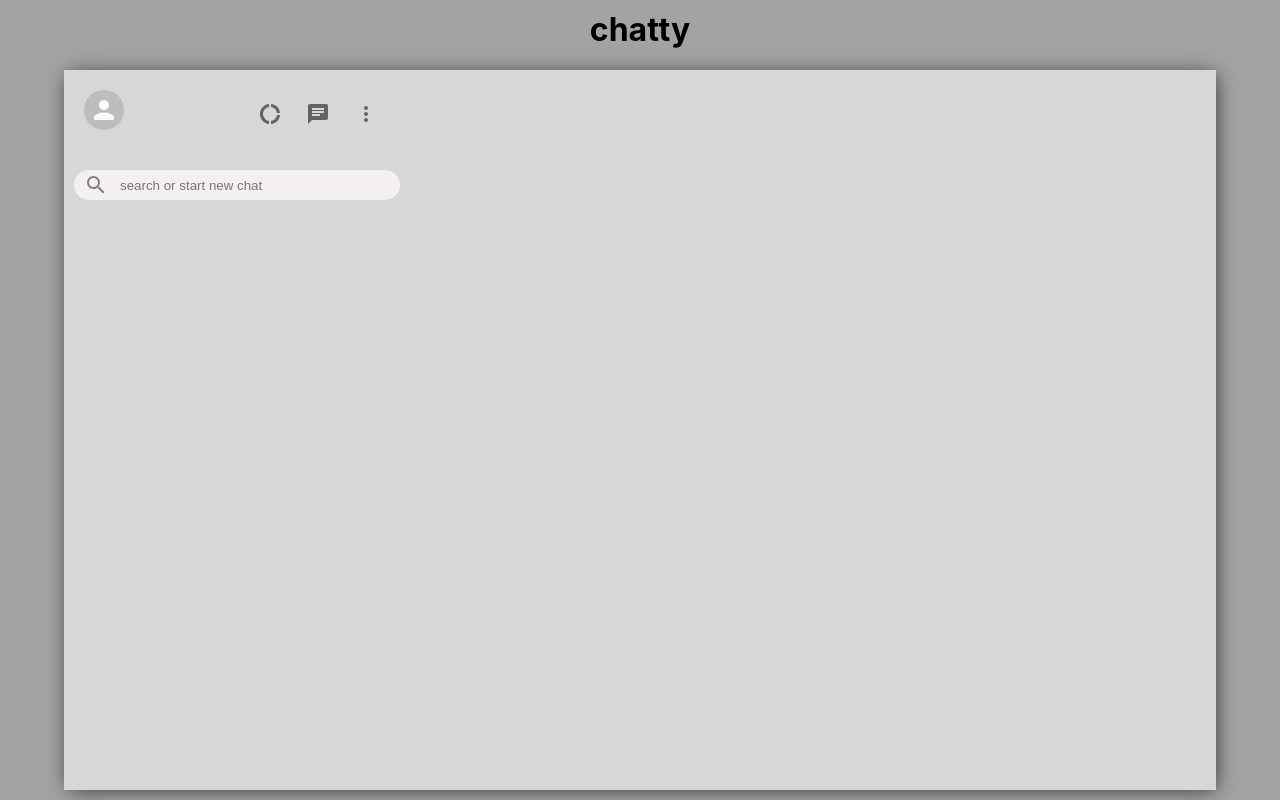
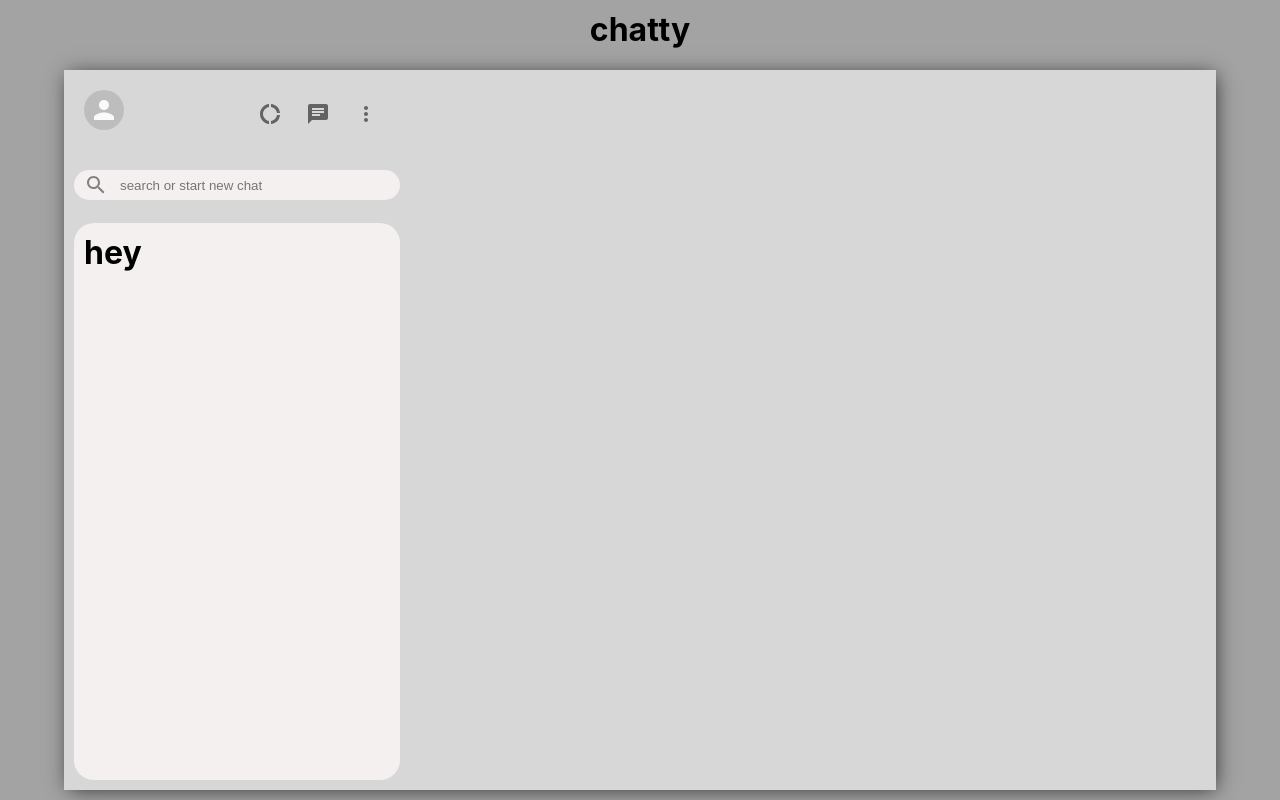
Before and after one commit to likithaaa/chatty, a React (Create React App) app: page / in a window 1280 px wide. Built offline with nearby package versions, Linux system fonts and the light colour scheme.

Commit message:
Fix padding and margin for chatbox

```diff
--- a/src/Sidebar.css
+++ b/src/Sidebar.css
@@ -41,3 +41,14 @@
   color: gray;
   padding: 10px;
 }
+
+.sidebarChat {
+  flex: 1;
+  background-color: rgb(244, 240, 240);
+  border-radius: 20px;
+  margin: 10px;
+}
+
+.sidebarChatContainer {
+  padding: 10px;
+}
--- a/src/Sidebar.jsx
+++ b/src/Sidebar.jsx
@@ -36,7 +36,7 @@ function Sidebar() {
         </div>
       </div>
 
-      <div className="sidebar_chats">
+      <div className="sidebarChat">
         <SidebarChat />
       </div>
     </div>
--- a/src/SidebarChat.jsx
+++ b/src/SidebarChat.jsx
@@ -1,7 +1,12 @@
 import React from 'react';
-import './SidebarChat.css';
+import './Sidebar.css';
+
 function SidebarChat() {
-  return <div className="sidebarChat"></div>;
+  return (
+    <div className="sidebarChatContainer">
+      <h1>hey</h1>
+    </div>
+  );
 }
 
 export default SidebarChat;
```
Also changed, not shown: src/SidebarChat.css (deleted).
